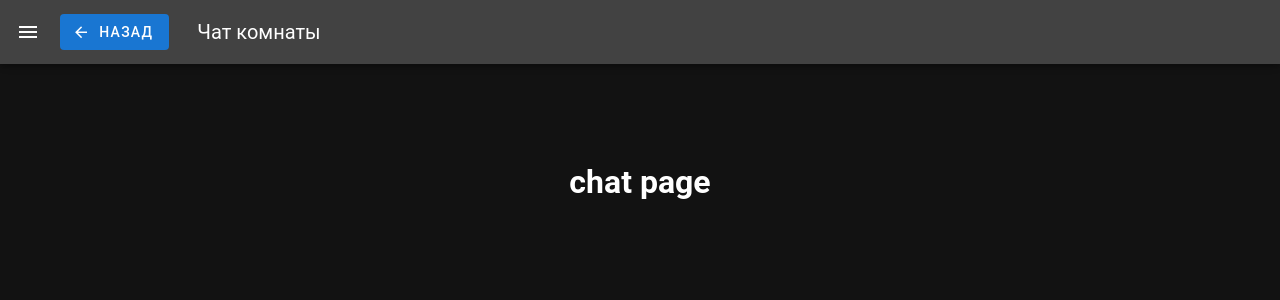
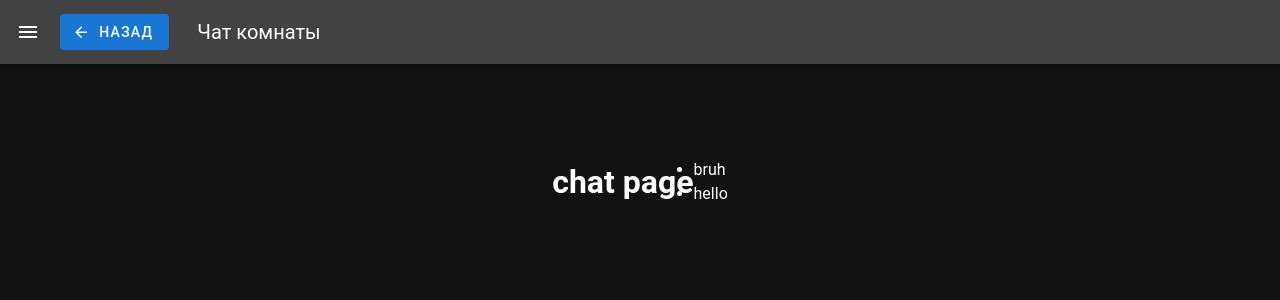
Before and after one commit to Inoooooor/nuxt-vuetify-socket-chat, a Nuxt app: page /chat in a window 1280 px wide. Shown: the top 300 px of the page. Built offline with nearby package versions, Linux system fonts and the light colour scheme; no server answers.

Commit message:
message-render

```diff
--- a/pages/chat.vue
+++ b/pages/chat.vue
@@ -1,6 +1,16 @@
 <template>
   <h1>chat page</h1>
   <div>{{ username }}</div>
+  <div class="">
+    <ul>
+      <li
+        v-for="(item, index) in messages"
+        :key="index"
+      >
+        {{ item }}
+      </li>
+    </ul>
+  </div>
 </template>
 
 <script setup>
@@ -12,4 +22,5 @@ const store = useNuxtStore()
 useHead({ titleTemplate: `Комната ${store.state.user.room}` })
 
 const username = computed(() => store.state.user.name)
+const messages = computed(() => store.state.messages)
 </script>
```
